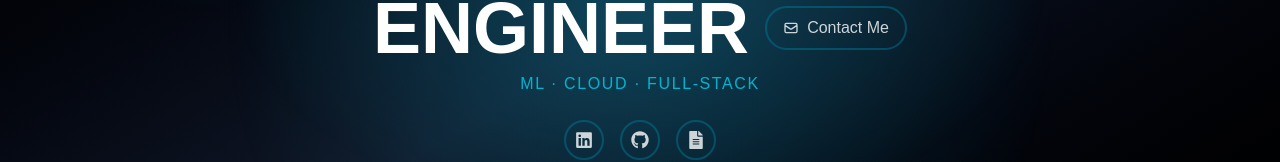
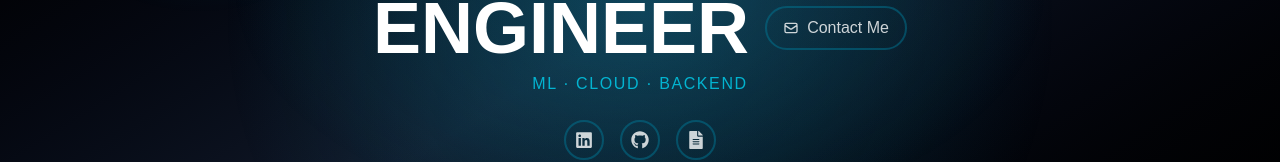
Before and after one commit to youssufhelaly/Website-Portfolio, a Next.js app: page / in a window 1280 px wide. Shown: the part 384-546 px from the top of the page. Built offline with nearby package versions, Linux system fonts and the light colour scheme.

Commit message:
Update Hero.tsx

```diff
--- a/src/components/Hero.tsx
+++ b/src/components/Hero.tsx
@@ -67,7 +67,7 @@ export default function Hero() {
           transition={{ delay: 0.8, duration: 0.6 }}
           className="text-cyan-400/80 text-sm md:text-base tracking-widest uppercase mt-2"
         >
-          ML · Cloud · Full-Stack
+          ML · Cloud · Backend
         </motion.p>
       </motion.div>
 
```
